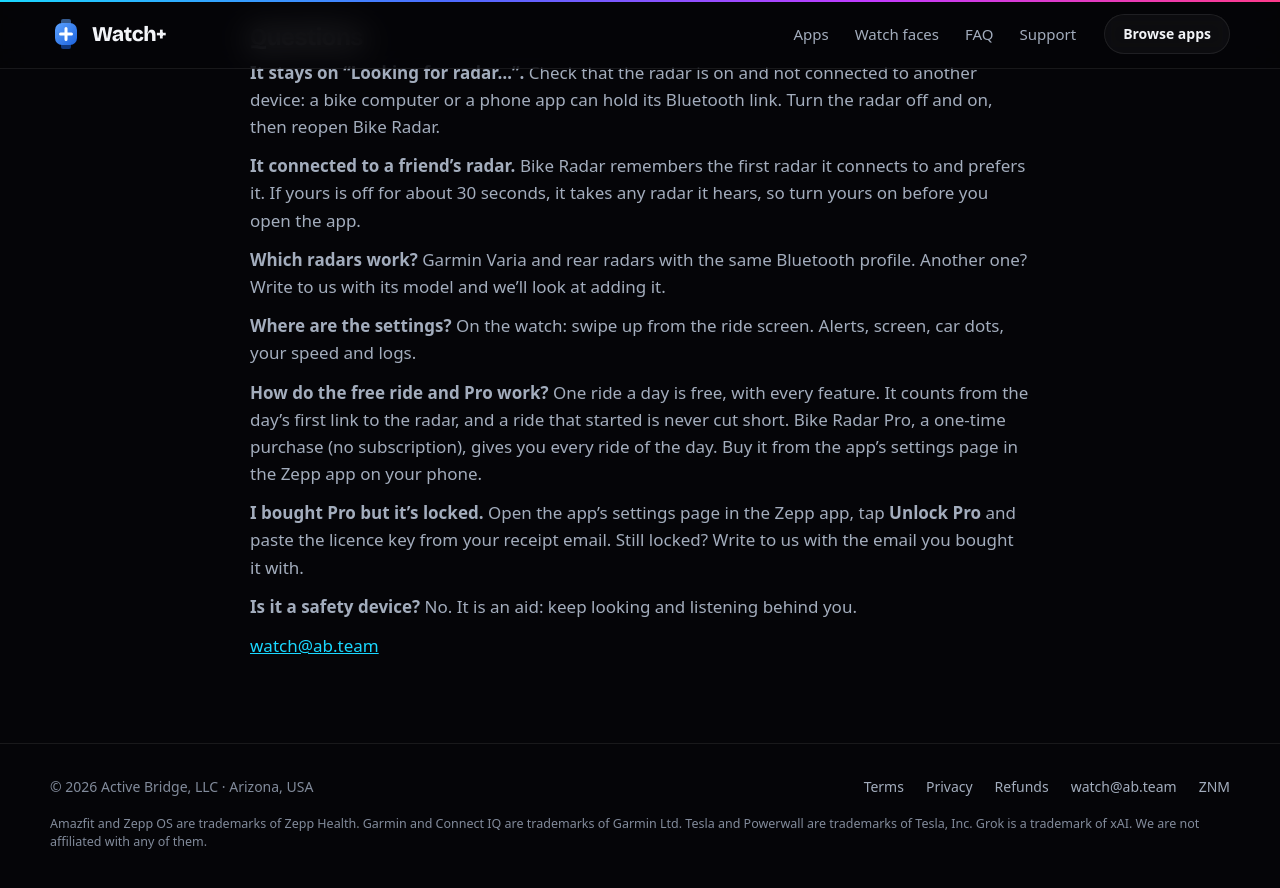
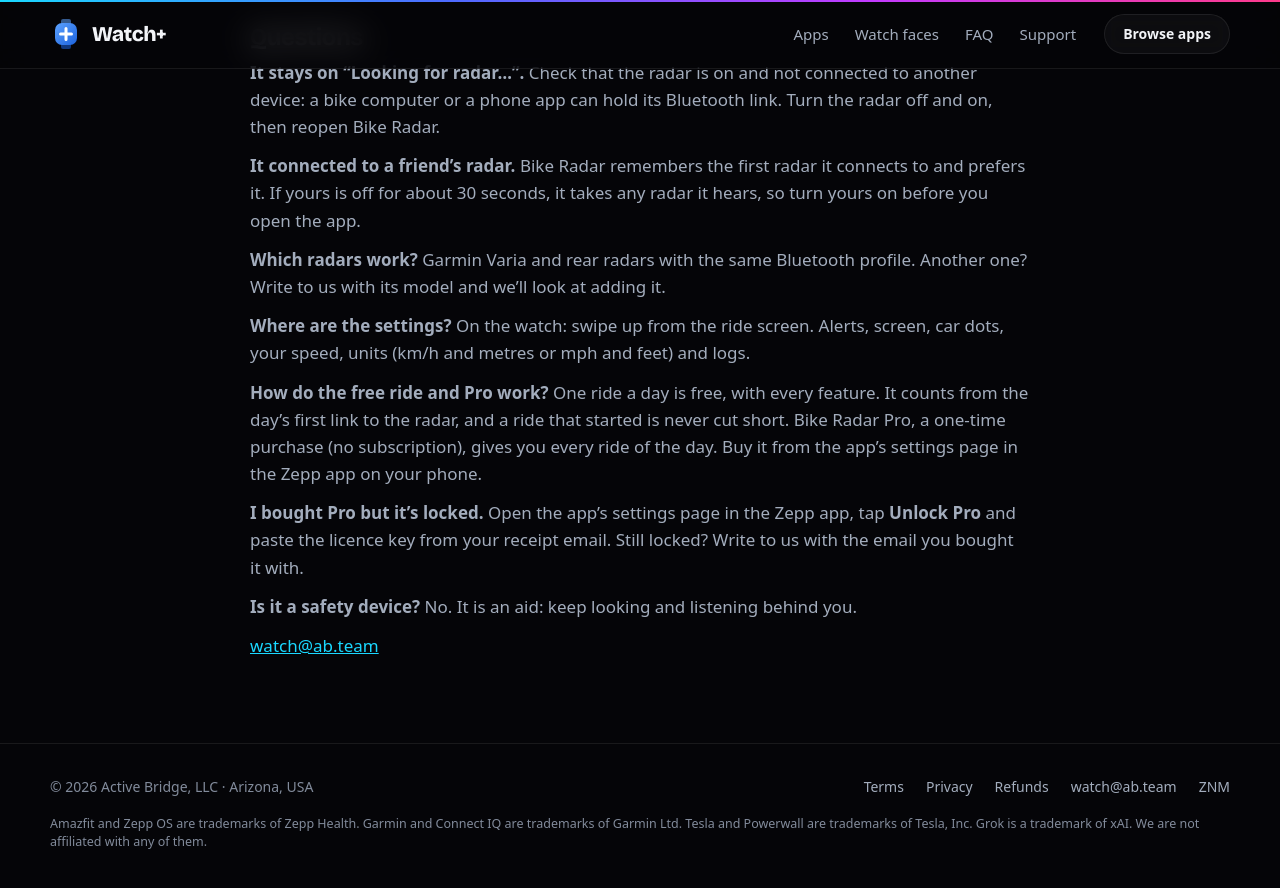
Before and after one commit to galulex/watchplus-site, a Jekyll site: the page built from bikeradar/support.md, in a window 1280 px wide and 900 px high, scrolled down 903 px. Shown: the top 888 px of the window. Built offline with Jekyll 4.4.1, drawn with Linux system fonts in a browser that asks for light colours.

Commit message:
Bike Radar support: units in the settings list
Co-Authored-By: Claude Opus 5.5 <noreply@anthropic.com>

```diff
--- a/bikeradar/support.md
+++ b/bikeradar/support.md
@@ -45,7 +45,7 @@ Garmin Varia and rear radars with the same Bluetooth profile. Another one? Write
 model and we'll look at adding it.
 
 **Where are the settings?**
-On the watch: swipe up from the ride screen. Alerts, screen, car dots, your speed and logs.
+On the watch: swipe up from the ride screen. Alerts, screen, car dots, your speed, units (km/h and metres or mph and feet) and logs.
 
 **How do the free ride and Pro work?**
 One ride a day is free, with every feature. It counts from the day's first link to the radar, and
```
